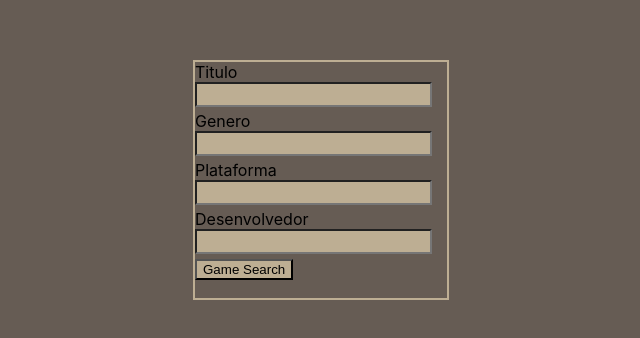
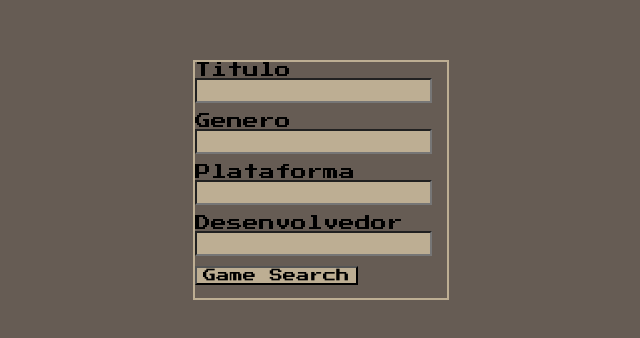
Before and after one commit to pmm2/RI-2022, a React (Create React App) app in the folder front-ri/: page / in a window 1280 px wide. Shown: the part 180-518 px from the top of the page, without its empty margins (319-959 px from the left). Built offline with nearby package versions, Linux system fonts and the light colour scheme.

Commit message:
some styling

```diff
--- a/front-ri/src/App.css
+++ b/front-ri/src/App.css
@@ -1,6 +1,8 @@
+@import url('https://fonts.googleapis.com/css2?family=Press+Start+2P&display=swap');
 #root {
   height: 100vh;
   width: 100vw;
+  font-family: 'Press Start 2P', cursive;
 }
 .App{
   background-color: #665c54;
@@ -22,8 +24,12 @@
   height: fit-content;
   width: 90%;
   padding: 3px;
-  margin-bottom: 4px;
+  margin-bottom: 10px;
+}
+label{
+  margin-top: 20px;
 }
 button{
+  font-family: 'Press Start 2P', cursive;
   background-color: #bdae93;
 }
```
